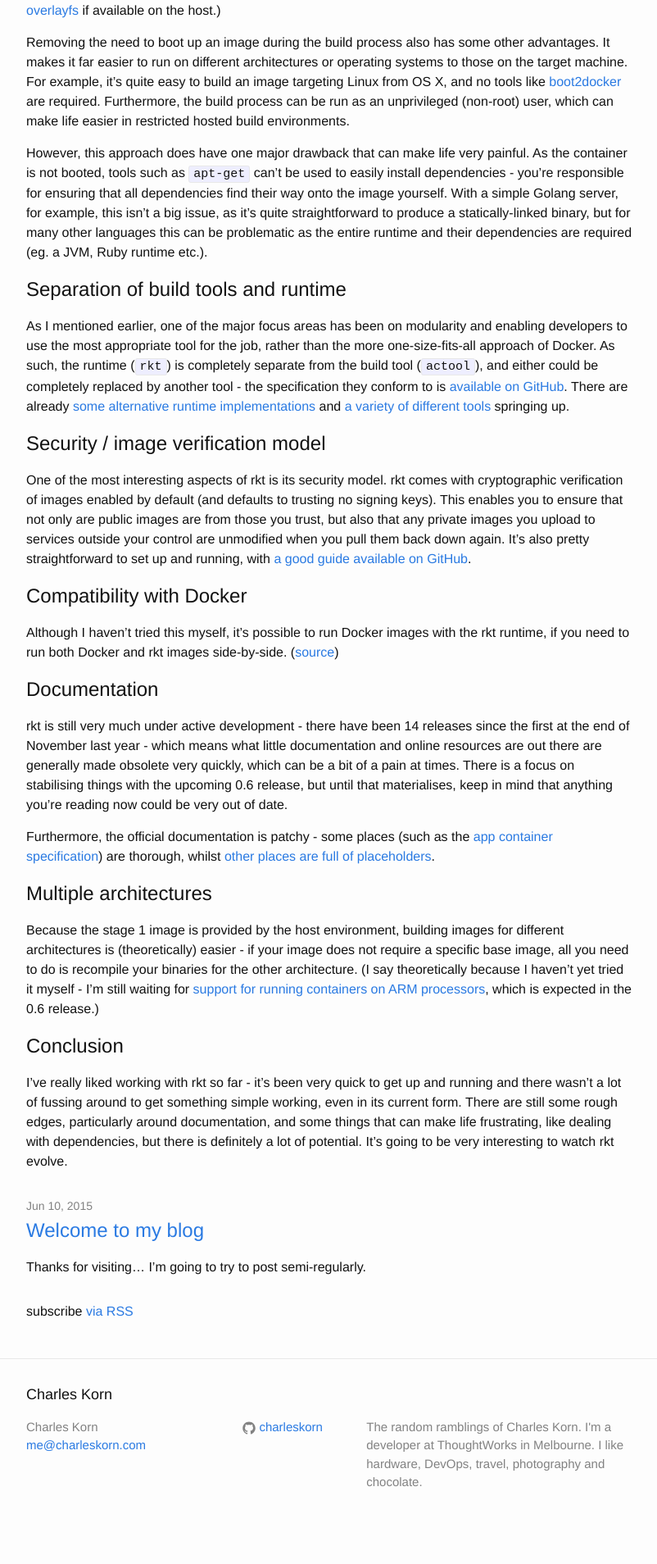
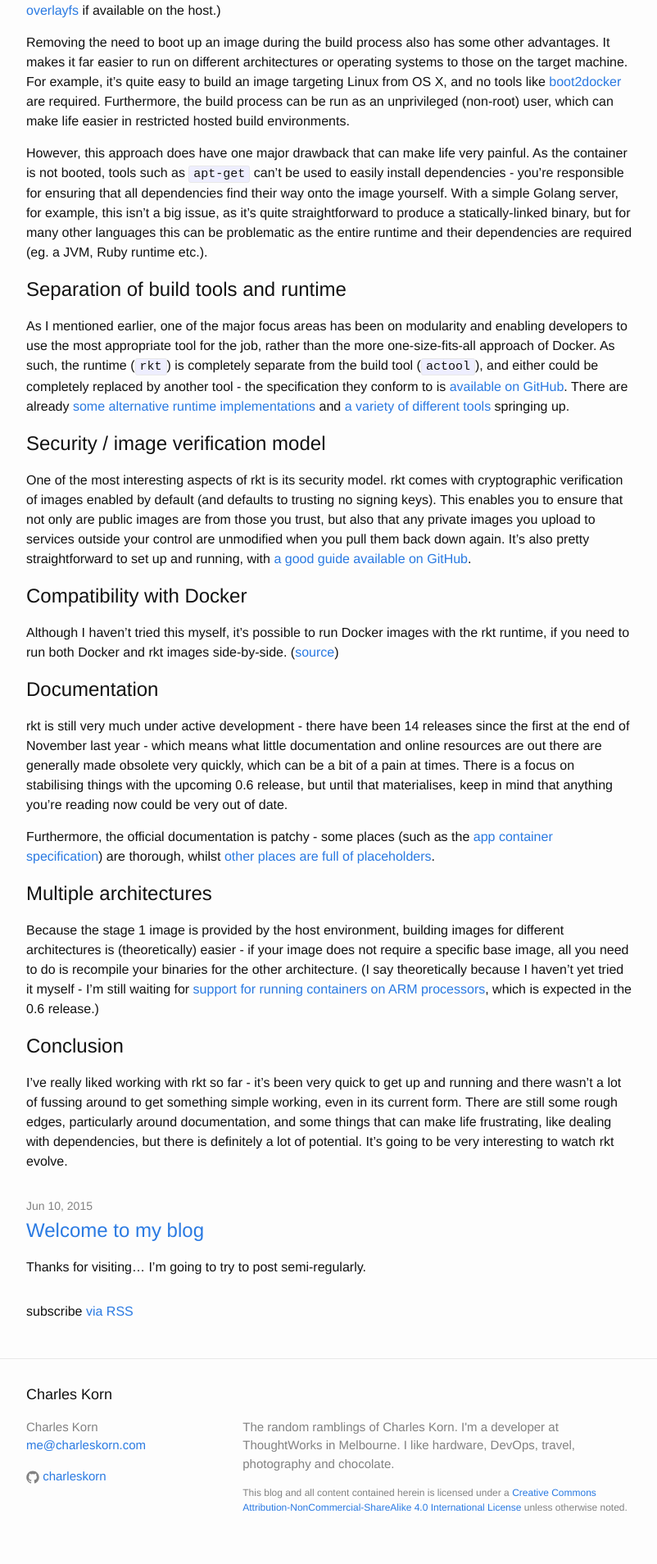
Before and after one commit to charleskorn/charleskorn.github.io, a Jekyll site: the page built from index.html, in a window 1280 px wide. Shown: the part 828-2736 px from the top of the page at 82% size, without its empty margins (238-1040 px from the left). Built offline with Jekyll 4.4.1, drawn with Linux system fonts in a browser that asks for light colours; before the commit the page ends 2708 px from its top, so only the background shows below that.

Commit message:
Add a license. Adjust layout of footer.

```diff
--- a/_config.yml
+++ b/_config.yml
@@ -13,6 +13,7 @@
   - Gemfile.lock
   - Guardfile
   - CNAME
+  - LICENSE
 timezone: Australia/Melbourne
 
 # Build settings
--- a/_includes/footer.html
+++ b/_includes/footer.html
@@ -5,14 +5,12 @@
     <h2 class="footer-heading">{{ site.title }}</h2>
 
     <div class="footer-col-wrapper">
-      <div class="footer-col  footer-col-1">
+      <div class="footer-col footer-col-1">
         <ul class="contact-list">
           <li>{{ site.title }}</li>
           <li><a href="mailto:{{ site.email }}">{{ site.email }}</a></li>
         </ul>
-      </div>
 
-      <div class="footer-col  footer-col-2">
         <ul class="social-media-list">
           {% if site.github_username %}
           <li>
@@ -45,8 +43,14 @@
         </ul>
       </div>
 
-      <div class="footer-col  footer-col-3">
+      <div class="footer-col footer-col-2">
         <p class="text">{{ site.description }}</p>
+
+        <p class="copyright">
+          This blog and all content contained herein is licensed under a
+          <a rel="license" href="http://creativecommons.org/licenses/by-nc-sa/4.0/">Creative Commons Attribution-NonCommercial-ShareAlike 4.0 International License</a>
+          unless otherwise noted.
+        </p>
       </div>
     </div>
 
--- a/_sass/_layout.scss
+++ b/_sass/_layout.scss
@@ -118,6 +118,10 @@
     float: left;
     margin-bottom: $spacing-unit / 2;
     padding-left: $spacing-unit / 2;
+
+    .copyright {
+        font-size: 12px;
+    }
 }
 
 .footer-col-1 {
@@ -126,13 +130,8 @@
 }
 
 .footer-col-2 {
-    width: -webkit-calc(20% - (#{$spacing-unit} / 2));
-    width:         calc(20% - (#{$spacing-unit} / 2));
-}
-
-.footer-col-3 {
-    width: -webkit-calc(45% - (#{$spacing-unit} / 2));
-    width:         calc(45% - (#{$spacing-unit} / 2));
+    width: -webkit-calc(65% - (#{$spacing-unit} / 2));
+    width:         calc(65% - (#{$spacing-unit} / 2));
 }
 
 @include media-query($on-laptop) {
@@ -140,11 +139,6 @@
     .footer-col-2 {
         width: -webkit-calc(50% - (#{$spacing-unit} / 2));
         width:         calc(50% - (#{$spacing-unit} / 2));
-    }
-
-    .footer-col-3 {
-        width: -webkit-calc(100% - (#{$spacing-unit} / 2));
-        width:         calc(100% - (#{$spacing-unit} / 2));
     }
 }
 
```
Also changed, not shown: 1 other file.
